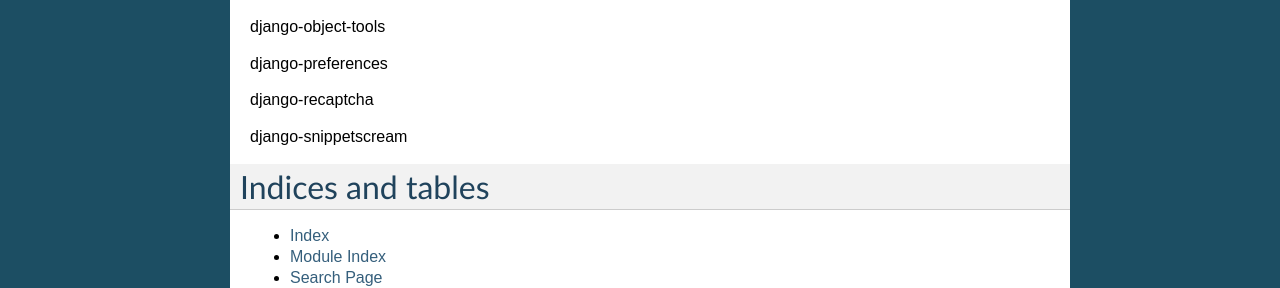
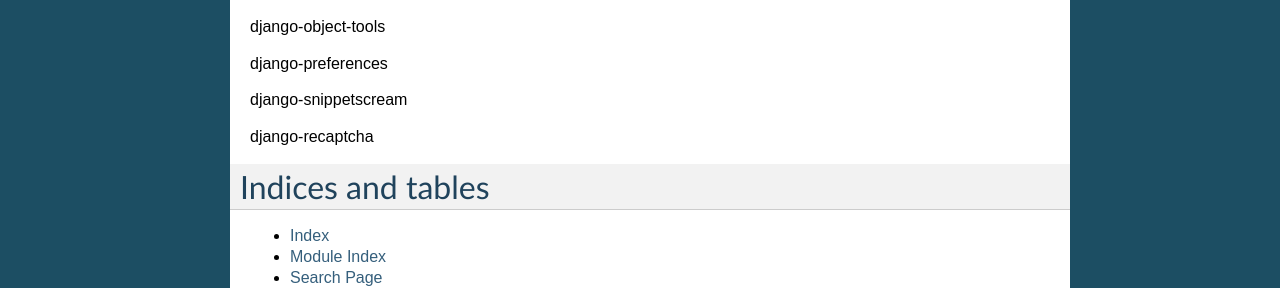
Before and after one commit to praekelt/jmbo, a Sphinx documentation site: the page built from docs/index.rst, in a window 1280 px wide. Shown: the part 264-552 px from the top of the page. Built offline with Sphinx 7.4.7, drawn with Linux system fonts in a browser that asks for light colours.

Commit message:
frustrated

```diff
--- a/docs/index.rst
+++ b/docs/index.rst
@@ -21,9 +21,9 @@
 
 :doc:`django-preferences <apps/django-preferences/README>`
 
+:doc:`django-snippetscream <apps/django-snippetscream/README>`
+
 :doc:`django-recaptcha <apps/django-recaptcha/README>`
-
-:doc:`django-snippetscream <apps/django-snippetscream/README>`
 
 Indices and tables
 ==================
```
